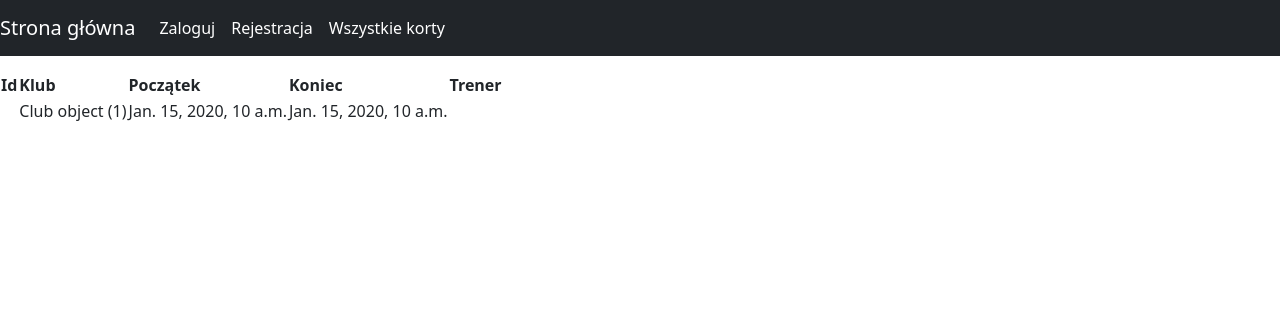
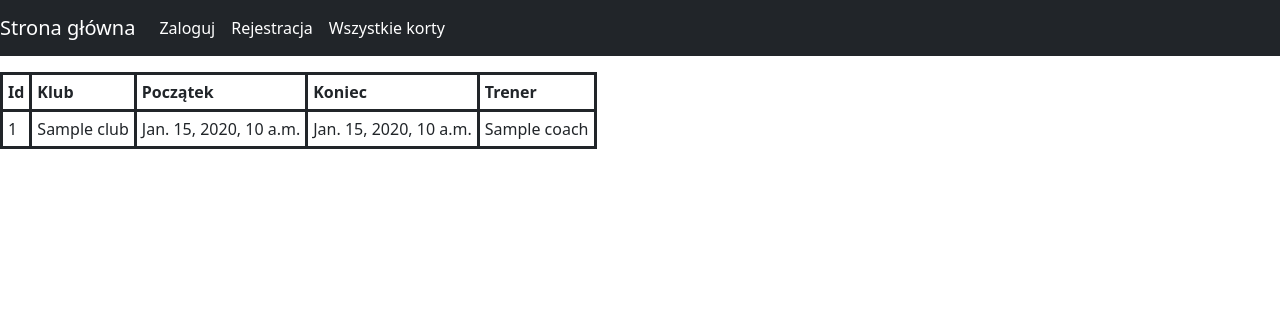
Before and after one commit to bielawskit/Reservation-, a Django app: page /reservation/show/all/reservation/ in a window 1280 px wide. Shown: the top 316 px of the page. Run offline with Django 3.2, Linux system fonts and the light colour scheme; tables that the repository leaves empty hold one stand-in row (values such as "Sample post"); some libraries are stand-ins or nearby versions.

```diff
--- a/club/models.py
+++ b/club/models.py
@@ -7,6 +7,9 @@ class Club(models.Model):
     quantity = models.IntegerField()
     type = [(1, 'Akceptuje'), (2, 'Nie akceptuje')]
     multisport = models.IntegerField(choices=type)
+
+    def __str__(self):
+        return self.name
 
 
 class Court(models.Model):
@@ -21,3 +24,6 @@ class Court(models.Model):
 class PriceList(models.Model):
     weekdays = models.IntegerField()
     weekend = models.IntegerField()
+    court_price = [(70, '6-14'), (80, '14-22')]
+    cost = models.IntegerField(choices=court_price)
+    club = models.ForeignKey('Club', on_delete=models.CASCADE)
--- a/club/views.py
+++ b/club/views.py
@@ -1,8 +1,10 @@
 from django.shortcuts import render, redirect
 from club import forms
 from club.models import Club
+from django.contrib.auth.decorators import permission_required
 
 
+@permission_required
 def club_add(request):
     if request.method == "POST":
         form = forms.ClubForm(request.POST)
--- a/reservation/models.py
+++ b/reservation/models.py
@@ -7,6 +7,9 @@ class Coach(models.Model):
     name = models.CharField(max_length=25)
     surname = models.CharField(max_length=35)
     price = models.IntegerField()
+
+    def __str__(self):
+        return self.name
 
 
 class Reservation(models.Model):
--- a/reservation/templates/reservation/show_all_reservation.html
+++ b/reservation/templates/reservation/show_all_reservation.html
@@ -8,23 +8,28 @@
 {% block container %}
 
     <table>
+        <style>
+        table, tr, th, td {
+            border: solid;
+            border-collapse: collapse;
+            padding: 5px;
+        }
+        </style>
         <tr>
             <th>Id</th>
             <th>Klub</th>
             <th>Początek</th>
             <th>Koniec</th>
             <th>Trener</th>
-
         </tr>
         {% for reservation in reservations %}
 
         <tr>
-            <td>{{ reservation.i }}</td>
+            <td>{{ reservation.id }}</td>
             <td>{{ reservation.club }}</td>
             <td>{{ reservation.start }}</td>
             <td>{{ reservation.finish }}</td>
-            <td>{{ reservation.couch }}</td>
-
+            <td>{{ reservation.coach }}</td>
         </tr>
         {% endfor %}
     </table>
--- a/reservation/views.py
+++ b/reservation/views.py
@@ -18,13 +18,11 @@ def reservation_view(request):
 
 def reservation_show_all(request):
     reservations = Reservation.objects.all()
-    # user = CustomUser.objects.filter(user_id=user_id)
 
     return render(
         request,
         "reservation/show_all_reservation.html",
         context={
             'reservations': reservations,
-            # 'user': user
         }
     )
```
Also changed, not shown: club/templates/club/show_all_clubs.html (+8 -0 lines), users/models.py (+8 -1 lines), club/migrations/0001_initial.py, reservation/migrations/0001_initial.py, users/migrations/0002_groups.py (added), users/migrations/0003_auto_20221208_1159.py (added).
